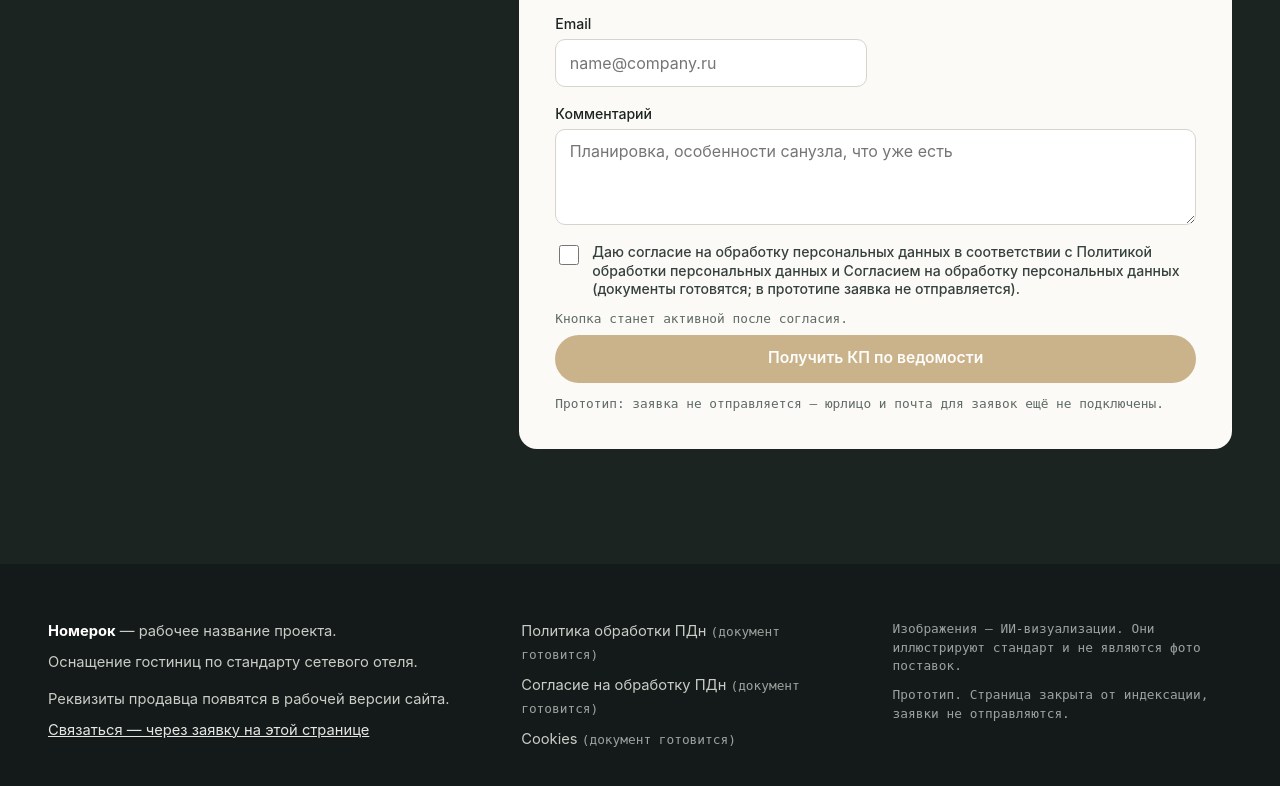
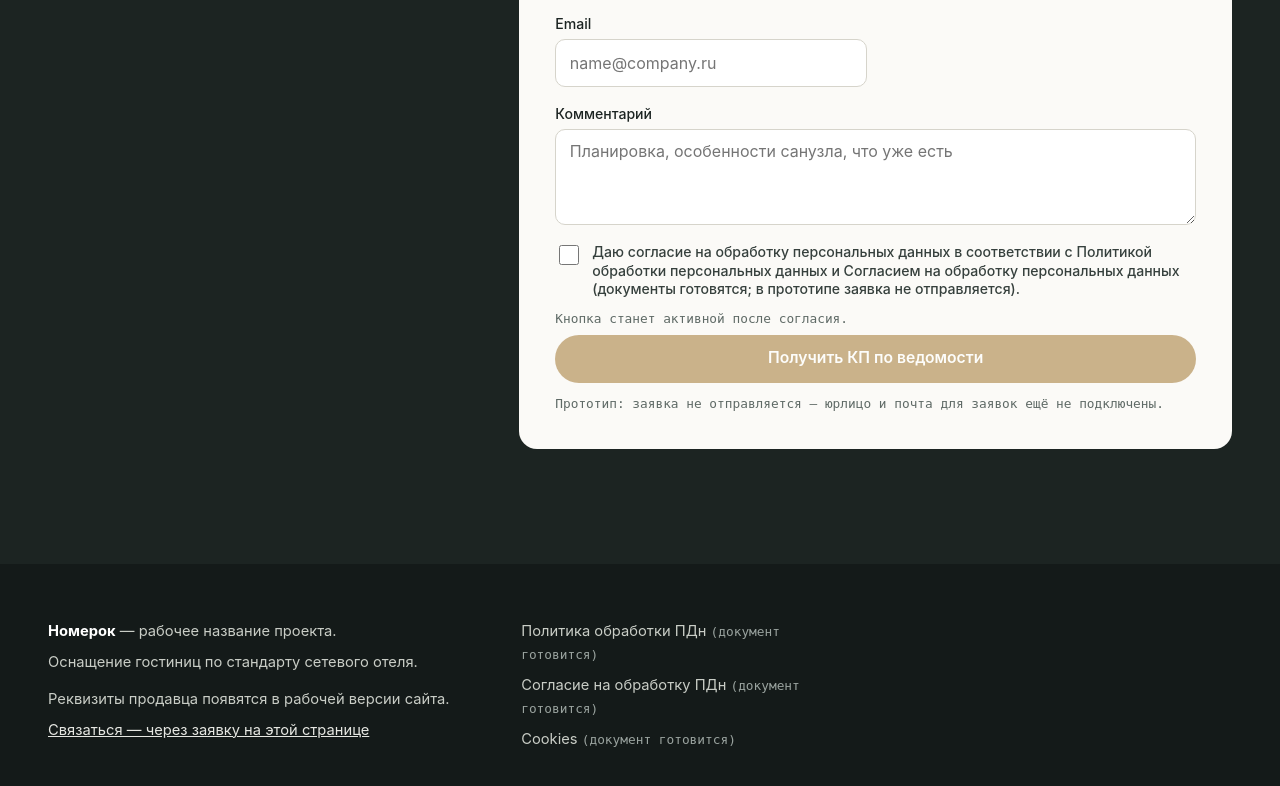
Before and after one commit to Pasha-Cake/nomerok, a plain HTML site: page index.html in a window 1280 px wide. Shown: the part 10458-11244 px from the top of the page. Drawn offline with Linux system fonts and the light colour scheme.

Commit message:
Подвал: убраны строки про ИИ-визуализации и прототип

```diff
--- a/index.html
+++ b/index.html
@@ -1332,8 +1332,6 @@ input:focus,select:focus,textarea:focus{border-color:var(--brass);outline:none;b
       </ul>
     </div>
     <div>
-      <p class="note">Изображения — ИИ-визуализации. Они иллюстрируют стандарт и не являются фото поставок.</p>
-      <p class="note" style="margin-top:10px">Прототип. Страница закрыта от индексации, заявки не отправляются.</p>
     </div>
   </div>
 </footer>
```
